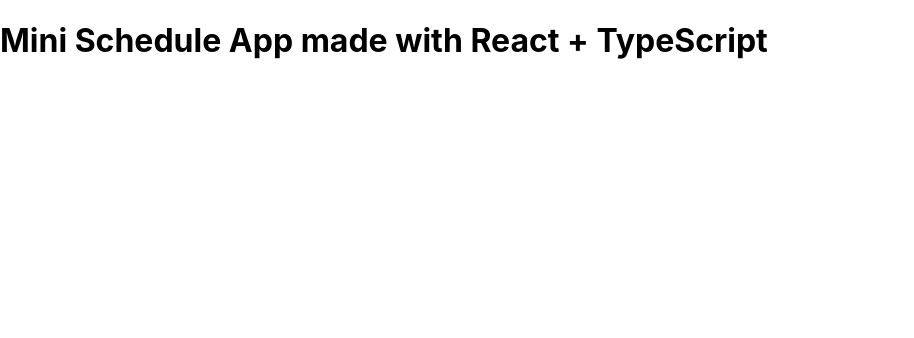
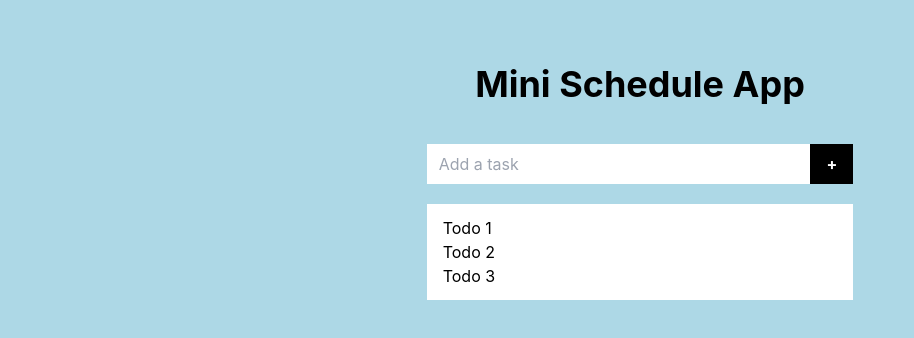
Before and after one commit to JeremiahAmir/mini-schedule, a React (Create React App) app: page / in a window 1280 px wide. Shown: the top 338 px of the page, without its empty margins (0-914 px from the left). Built offline with nearby package versions, Linux system fonts and the light colour scheme.

Commit message:
Configured Tailwind, Created Search and Todo Component

```diff
--- a/package.json
+++ b/package.json
@@ -13,6 +13,7 @@
     "react": "^18.3.1",
     "react-dom": "^18.3.1",
     "react-scripts": "5.0.1",
+    "react-toastify": "^10.0.5",
     "typescript": "^4.9.5",
     "web-vitals": "^2.1.4"
   },
@@ -39,5 +40,8 @@
       "last 1 firefox version",
       "last 1 safari version"
     ]
+  },
+  "devDependencies": {
+    "tailwindcss": "^3.4.3"
   }
 }
--- a/src/App.tsx
+++ b/src/App.tsx
@@ -1,9 +1,38 @@
+import { useState } from "react";
 import "./App.css";
+import InputField from "./components/InputField";
+import TodoList from "./components/TodoList";
+import { Todo } from "./types/todo";
+import { Slide, ToastContainer, toast } from "react-toastify";
 
 function App() {
+  const [task, setTask] = useState<string>("");
+  const [todo, setTodo] = useState<Todo[]>([]);
+  const handleSubmit = () => {
+    if (task.length === 0) {
+      toast.error("Please enter a task", {
+        autoClose: 2000,
+        theme: "dark",
+        transition: Slide,
+      });
+    }
+  };
   return (
     <>
-      <h1>Mini Schedule App made with React + TypeScript</h1>
+      <ToastContainer />
+      <div className="py-16">
+        <div className="md:w-4/12 mx-auto">
+          <h1 className="text-4xl font-bold text-center mb-10">
+            Mini Schedule App
+          </h1>
+          <InputField
+            task={task}
+            setTask={setTask}
+            handleSubmit={handleSubmit}
+          />
+          <TodoList />
+        </div>
+      </div>
     </>
   );
 }
--- /dev/null
+++ b/src/components/InputField.tsx
@@ -0,0 +1,28 @@
+type Props = {
+  task: string;
+  setTask: React.Dispatch<React.SetStateAction<string>>;
+  handleSubmit: () => void;
+};
+const InputField: React.FC<Props> = ({ task, setTask, handleSubmit }) => {
+  return (
+    <>
+      <form className="flex mb-5" onSubmit={(e) => e.preventDefault()}>
+        <input
+          value={task}
+          type="text"
+          className="w-full py-2 px-3"
+          placeholder="Add a task"
+          onChange={(e) => setTask(e.target.value)}
+        />
+        <button
+          onClick={handleSubmit}
+          className="bg-black hover:bg-gray-700 text-white font-bold py-2 px-4 "
+        >
+          +
+        </button>
+      </form>
+    </>
+  );
+};
+
+export default InputField;
--- /dev/null
+++ b/src/components/TodoList.tsx
@@ -0,0 +1,15 @@
+const TodoList: React.FC = () => {
+  return (
+    <>
+      <div className="bg-white py-3 px-4">
+        <ul>
+          <li>Todo 1</li>
+          <li>Todo 2</li>
+          <li>Todo 3</li>
+        </ul>
+      </div>
+    </>
+  );
+};
+
+export default TodoList;
--- a/src/index.css
+++ b/src/index.css
@@ -1,13 +1,12 @@
+@tailwind base;
+@tailwind components;
+@tailwind utilities;
 body {
   margin: 0;
-  font-family: -apple-system, BlinkMacSystemFont, 'Segoe UI', 'Roboto', 'Oxygen',
-    'Ubuntu', 'Cantarell', 'Fira Sans', 'Droid Sans', 'Helvetica Neue',
+  font-family: -apple-system, BlinkMacSystemFont, "Segoe UI", "Roboto", "Oxygen",
+    "Ubuntu", "Cantarell", "Fira Sans", "Droid Sans", "Helvetica Neue",
     sans-serif;
   -webkit-font-smoothing: antialiased;
   -moz-osx-font-smoothing: grayscale;
+  background: #add8e6;
 }
-
-code {
-  font-family: source-code-pro, Menlo, Monaco, Consolas, 'Courier New',
-    monospace;
-}
--- a/src/index.tsx
+++ b/src/index.tsx
@@ -3,6 +3,7 @@
 import './index.css';
 import App from './App';
 import reportWebVitals from './reportWebVitals';
+import 'react-toastify/dist/ReactToastify.css';
 
 const root = ReactDOM.createRoot(
   document.getElementById('root') as HTMLElement
--- /dev/null
+++ b/src/types/todo.ts
@@ -0,0 +1,5 @@
+export interface Todo {
+  id: number;
+  task: string;
+  completed: boolean;
+}
--- /dev/null
+++ b/tailwind.config.js
@@ -0,0 +1,10 @@
+/** @type {import('tailwindcss').Config} */
+module.exports = {
+  content: [
+    "./src/**/*.{js,jsx,ts,tsx}",
+  ],
+  theme: {
+    extend: {},
+  },
+  plugins: [],
+}
```
Also changed, not shown: 1 other file (tests, documents, lock files or other folders).
